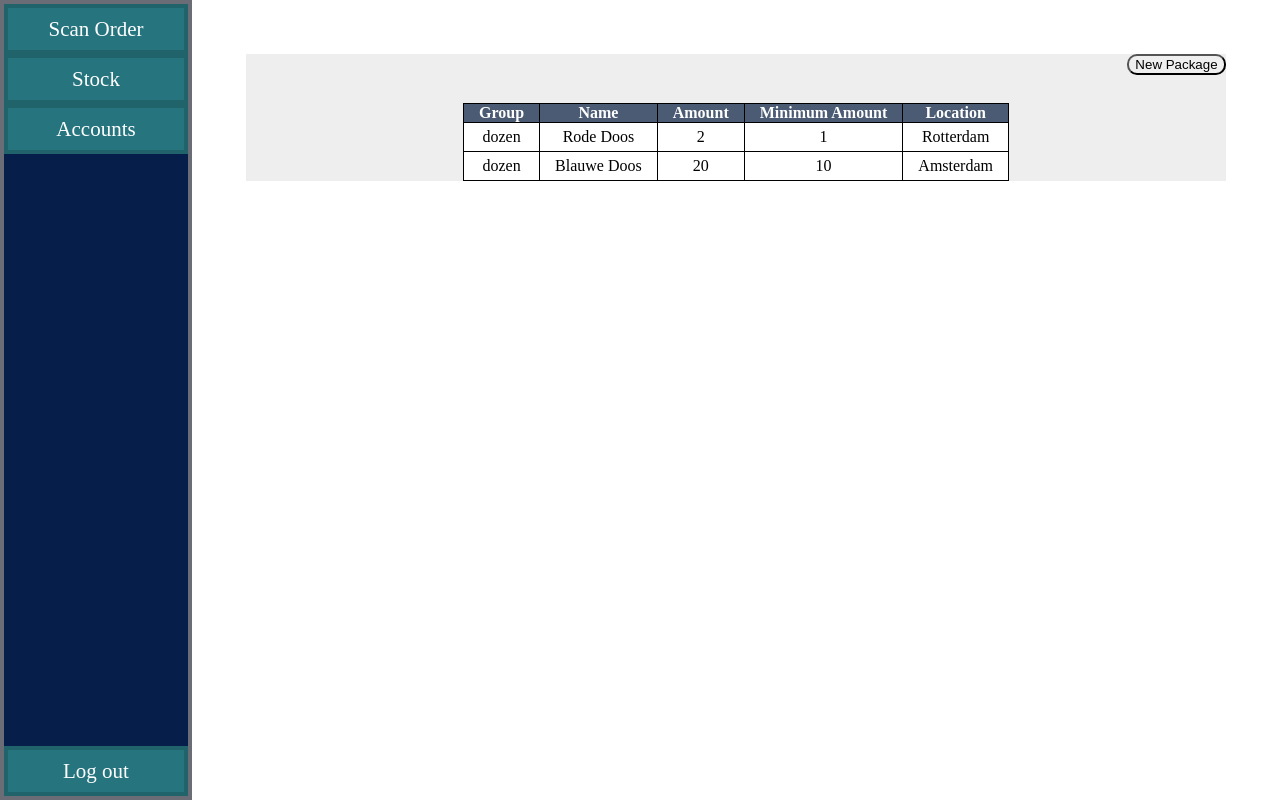
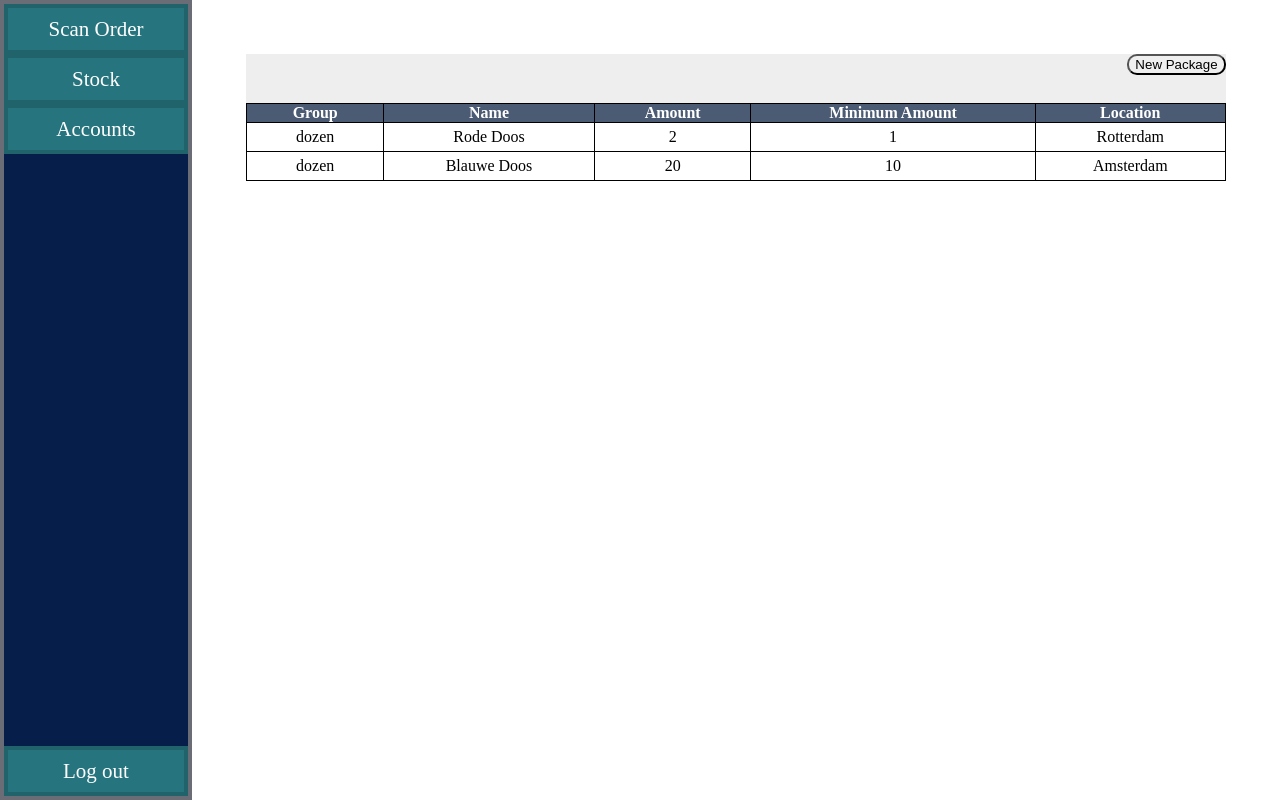
Before and after one commit to DaaromThomas/FrontendVdLelie_Angular, an Angular app: page /stock in a window 1280 px wide. Built offline with nearby package versions, Linux system fonts and the light colour scheme.

Commit message:
styling: changed the table to fill available space

```diff
--- a/src/app/stock/stock.component.css
+++ b/src/app/stock/stock.component.css
@@ -19,6 +19,10 @@ th {
     background-color: #4a5b73;
     color: white;
     padding: 0px 15px;
+}
+
+table {
+    width: 100%;
 }
 
 table, th, td {
--- a/src/app/stock/stock.component.ts
+++ b/src/app/stock/stock.component.ts
@@ -37,7 +37,7 @@ export class StockComponent {
       packaging.amount,
       packaging.minAmount,
       packaging.name,
-      'some-location'
+      'current-location'
     );
 
     this.stock.push(newPackage);
```
